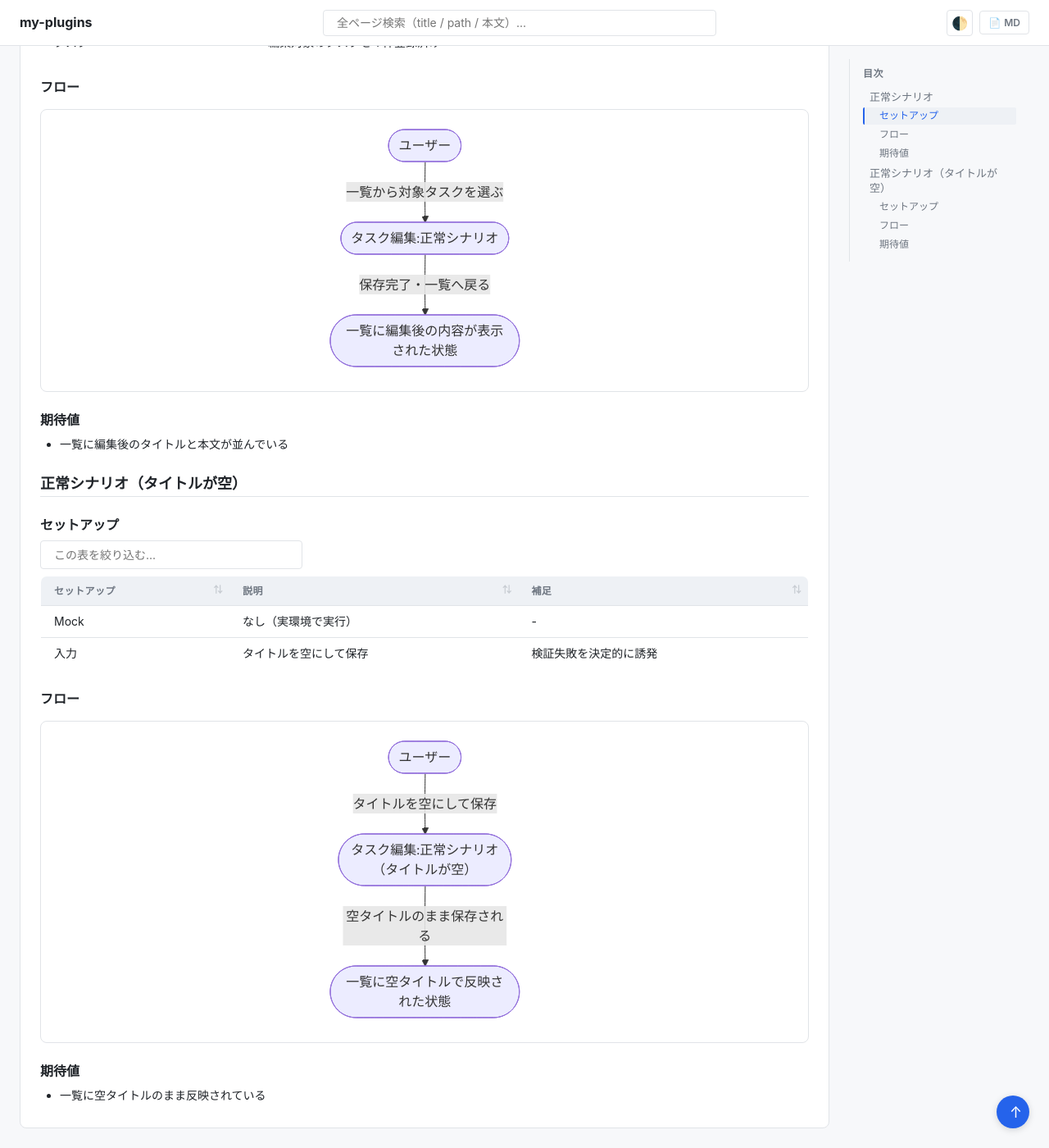
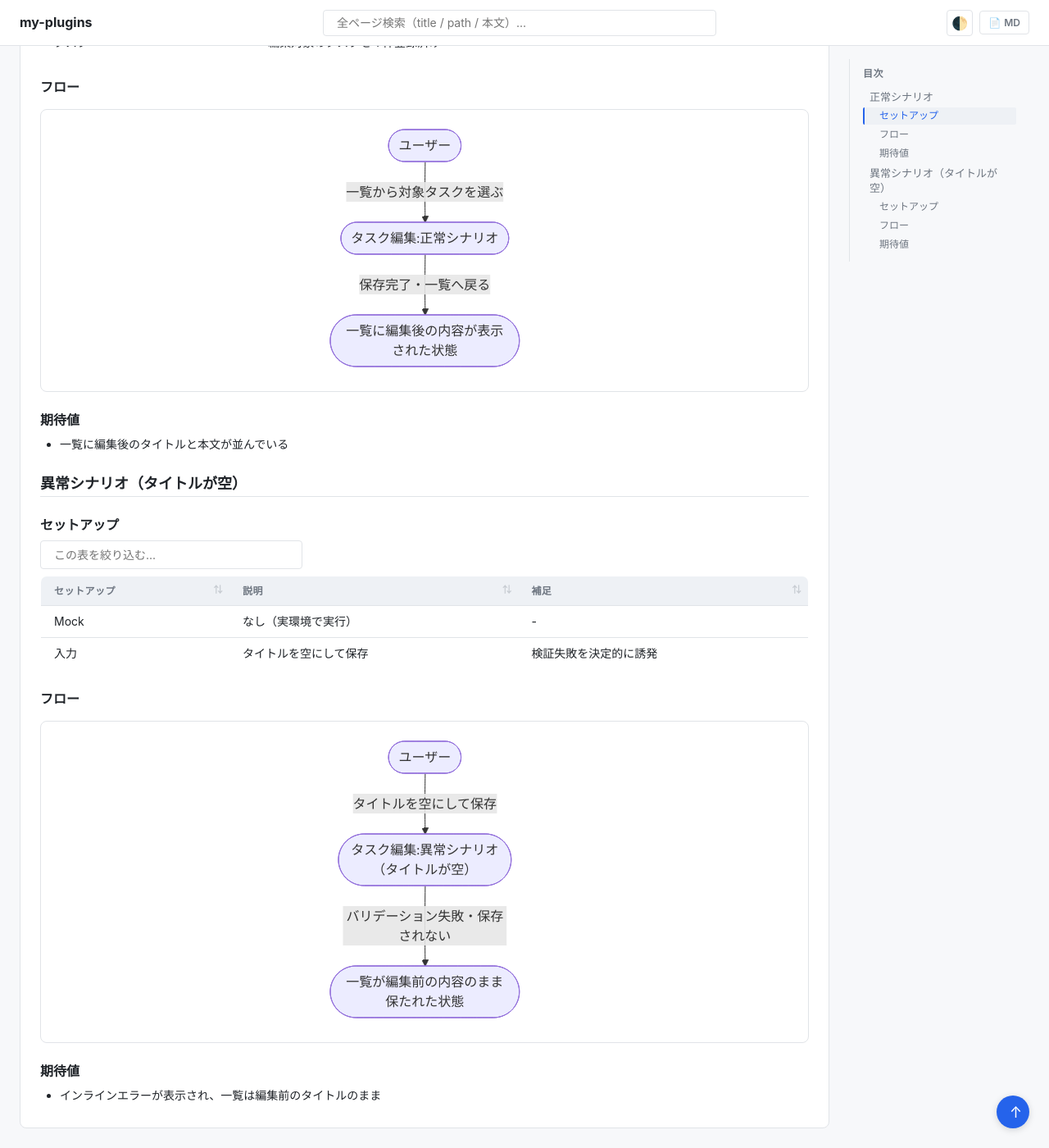
Before and after one commit to shuhei1101/ai-monitor-e2e, a Jekyll site: the page built from docs/wiki/設計図/シナリオ/複合ユースケース/タスク編集から一覧反映.md, in a window 1280 px wide and 1400 px high, scrolled down 395 px. Shown: the whole window at 82% size. Built offline with Jekyll 4.4.1, drawn with Linux system fonts in a browser that asks for light colours; our own code applies the rules of GitHub Pages for plain Markdown files.

Commit message:
タスク編集から一覧反映複合シナリオのタイトル空ケースを異常シナリオに修正

````diff
--- a/docs/wiki/設計図/シナリオ/複合ユースケース/タスク編集から一覧反映.md
+++ b/docs/wiki/設計図/シナリオ/複合ユースケース/タスク編集から一覧反映.md
@@ -29,7 +29,7 @@
 
 - 一覧に編集後のタイトルと本文が並んでいる
 
-## 正常シナリオ（タイトルが空）
+## 異常シナリオ（タイトルが空）
 
 ### セットアップ
 
@@ -42,12 +42,12 @@
 
 ```mermaid
 flowchart TD
-  U0([ユーザー]) -->|タイトルを空にして保存| UC1([タスク編集:正常シナリオ<br>（タイトルが空）])
-  UC1 -->|空タイトルのまま保存される| DONE([一覧に空タイトルで反映された状態])
+  U0([ユーザー]) -->|タイトルを空にして保存| UC1([タスク編集:異常シナリオ<br>（タイトルが空）])
+  UC1 -->|バリデーション失敗・保存されない| DONE([一覧が編集前の内容のまま保たれた状態])
 
-  click UC1 "../単一ユースケース/タスク編集.md#正常シナリオタイトルが空"
+  click UC1 "../単一ユースケース/タスク編集.md#異常シナリオタイトルが空"
 ```
 
 ### 期待値
 
-- 一覧に空タイトルのまま反映されている
+- インラインエラーが表示され、一覧は編集前のタイトルのまま
````
